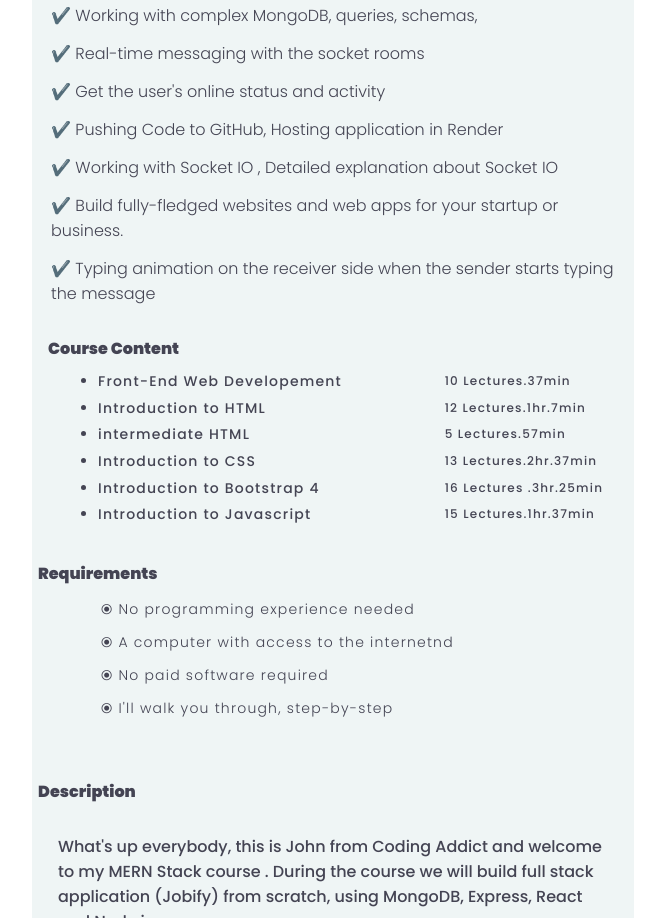
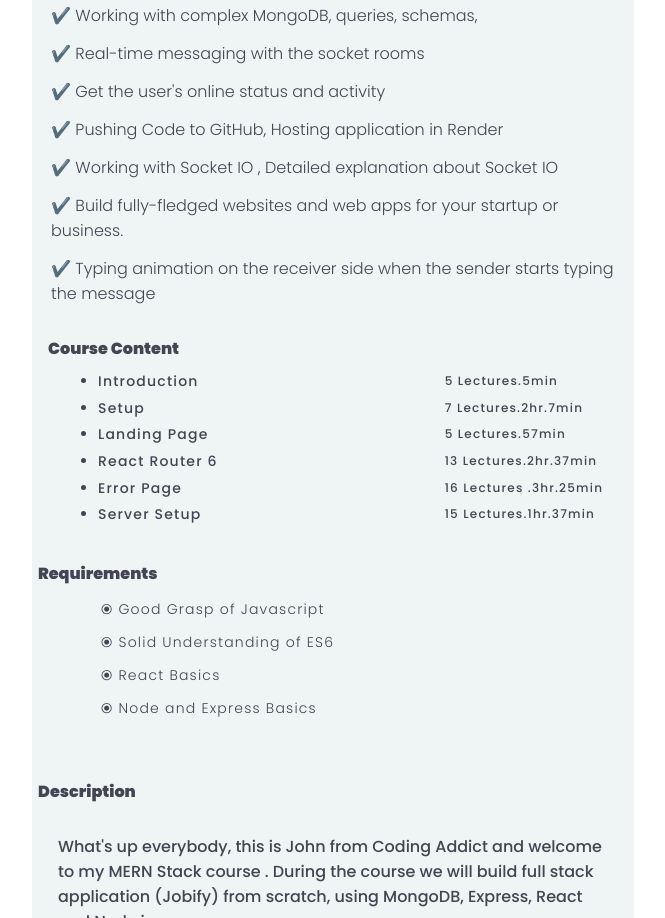
Before and after one commit to Elias-Kibret/E-learning, a plain HTML site: page Blog/blog3.html in a window 1280 px wide. Shown: the part 872-1790 px from the top of the page, without its empty margins (482-1147 px from the left). Drawn offline with Linux system fonts and the light colour scheme.

Commit message:
Course 3

```diff
--- a/Blog/blog3.html
+++ b/Blog/blog3.html
@@ -118,7 +118,7 @@
 
                     </div>
                     <div class="blog-text">
-                        <h2>Complete Web Development
+                        <h2>MERN Stack Course 2023
 
                         </h2>
                       </div>
@@ -145,17 +145,17 @@
                          <div class="course-content">
                             <ul>
 
-                                <li>Front-End Web Developement</li>
-                                <span>10 Lectures.37min</span>
-                                <li>Introduction to HTML</li>
-                                <span>12 Lectures.1hr.7min</span>
-                                <li>intermediate HTML </li>
+                                <li>Introduction</li>
+                                <span>5 Lectures.5min</span>
+                                <li>Setup</li>
+                                <span>7 Lectures.2hr.7min</span>
+                                <li>Landing Page</li>
                                 <span>5 Lectures.57min</span>
-                                <li>Introduction to CSS</li>
+                                <li>React Router 6</li>
                                 <span>13 Lectures.2hr.37min</span>
-                                <li>Introduction to Bootstrap 4</li>
+                                <li>Error Page</li>
                                 <span>16 Lectures .3hr.25min</span>
-                                <li>Introduction to Javascript</li>
+                                <li>Server Setup</li>
                                 <span>15 Lectures.1hr.37min</span>
 
                             </ul>
@@ -166,10 +166,10 @@
                       <div class="course-description-overview">
                         <ul>
 
-                            <li>⦿ No programming experience needed</li>
-                            <li>⦿ A computer with access to the internetnd </li>
-                            <li>⦿ No paid software required</li>
-                            <li>⦿ I'll walk you through, step-by-step </li>
+                            <li>⦿ Good Grasp of Javascript </li>
+                            <li>⦿ Solid Understanding of ES6 </li>
+                            <li>⦿ React Basics</li>
+                            <li>⦿ Node and Express Basics</li>
                         </ul>
 
                       </div>
```
